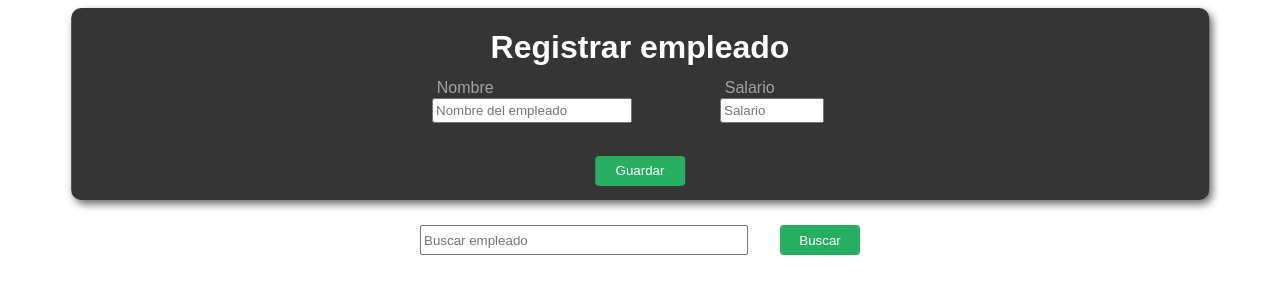
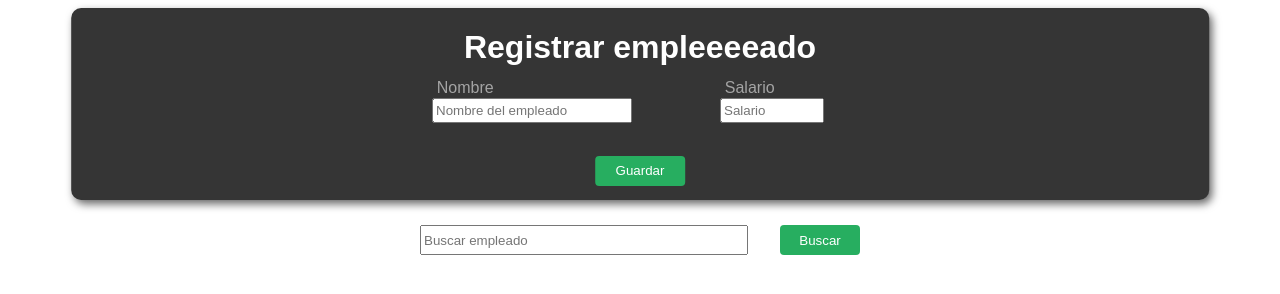
Before and after one commit to ArenillasFelipe/ing-sw3, a website: page frontend/index.html in a window 1280 px wide. Drawn offline with Linux system fonts and the light colour scheme; no server answers.

Commit message:
commit prueba

```diff
--- a/frontend/index.html
+++ b/frontend/index.html
@@ -11,7 +11,7 @@
 <body>
 
     <div class="employeeRegisterContainer">
-        <h1>Registrar empleado</h1>
+        <h1>Registrar empleeeeado</h1>
 
         <div class="inputsContainer">
 
```
Also changed, not shown: .github/workflows/build.yml.
